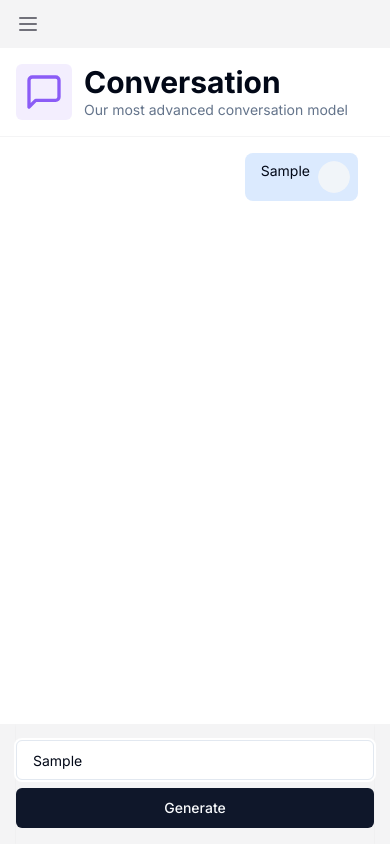
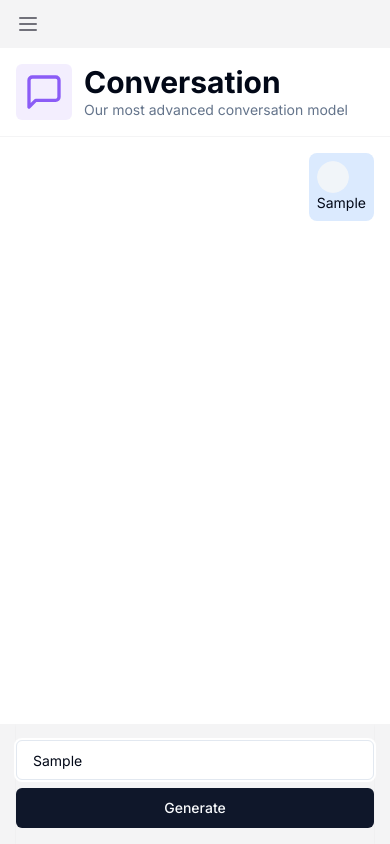
Before and after one commit to kubasobecki/saas-platform, a Next.js app: page /conversation in a window 390 px wide. Both pictures are taken after typing "Sample" into the empty fields and a click on the button "Generate". Built offline with nearby package versions, Linux system fonts and the light colour scheme; no server answers.

Commit message:
Fix conversation code blocks for mobile

```diff
--- a/app/(dashboard)/(routes)/conversation/page.tsx
+++ b/app/(dashboard)/(routes)/conversation/page.tsx
@@ -83,7 +83,7 @@ const ConversationPage = () => {
         bgColor="bg-violet-500/10"
       />
       <div
-        className="flex flex-col flex-1 gap-y-2 py-4 pl-8 pr-6 pb-4 overflow-y-auto h-full [scrollbar-gutter:stable]"
+        className="flex flex-col flex-1 gap-y-2 py-4 pl-4 pr-2 md:pl-8 md:pr-6 pb-4 overflow-y-auto overflow-x-hidden h-full [scrollbar-gutter:stable]"
         id="messages"
       >
         {messages.map((msg, i) => {
@@ -91,16 +91,16 @@ const ConversationPage = () => {
             <div
               key={i}
               className={cn(
-                'px-4 py-2 rounded-lg max-w-[90%] text-sm whitespace-pre-wrap',
+                'px-2 md:px-4 py-2 rounded-lg md:max-w-[90%] text-sm whitespace-pre-wrap',
                 msg.role === 'user'
-                  ? 'bg-blue-100 self-end pr-2'
-                  : 'bg-violet-100 self-start pl-2'
+                  ? 'bg-blue-100 self-end md:pr-2'
+                  : 'bg-violet-100 self-start md:pl-2'
               )}
             >
               {/* <Markdown>{msg.content as string}</Markdown> */}
               <div
                 className={cn(
-                  'flex gap-2',
+                  'flex-col md:flex-row gap-2',
                   msg.role === 'user' ? 'flex-row-reverse' : ''
                 )}
               >
@@ -116,6 +116,7 @@ const ConversationPage = () => {
                           <SyntaxHighlighter
                             {...rest}
                             PreTag="div"
+                            wrapLongLines={true}
                             children={String(children).replace(/\n$/, '')}
                             language={match[1]}
                             style={vscDarkPlus}
```
